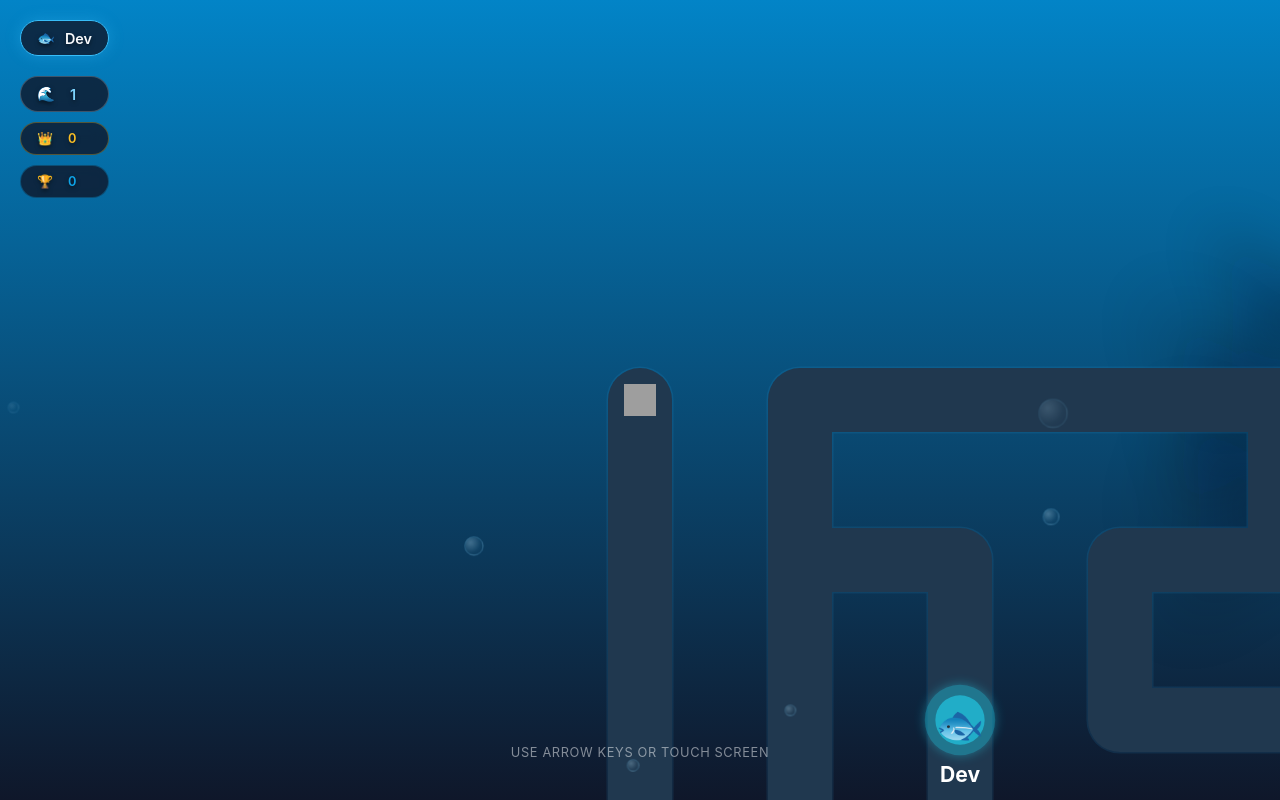
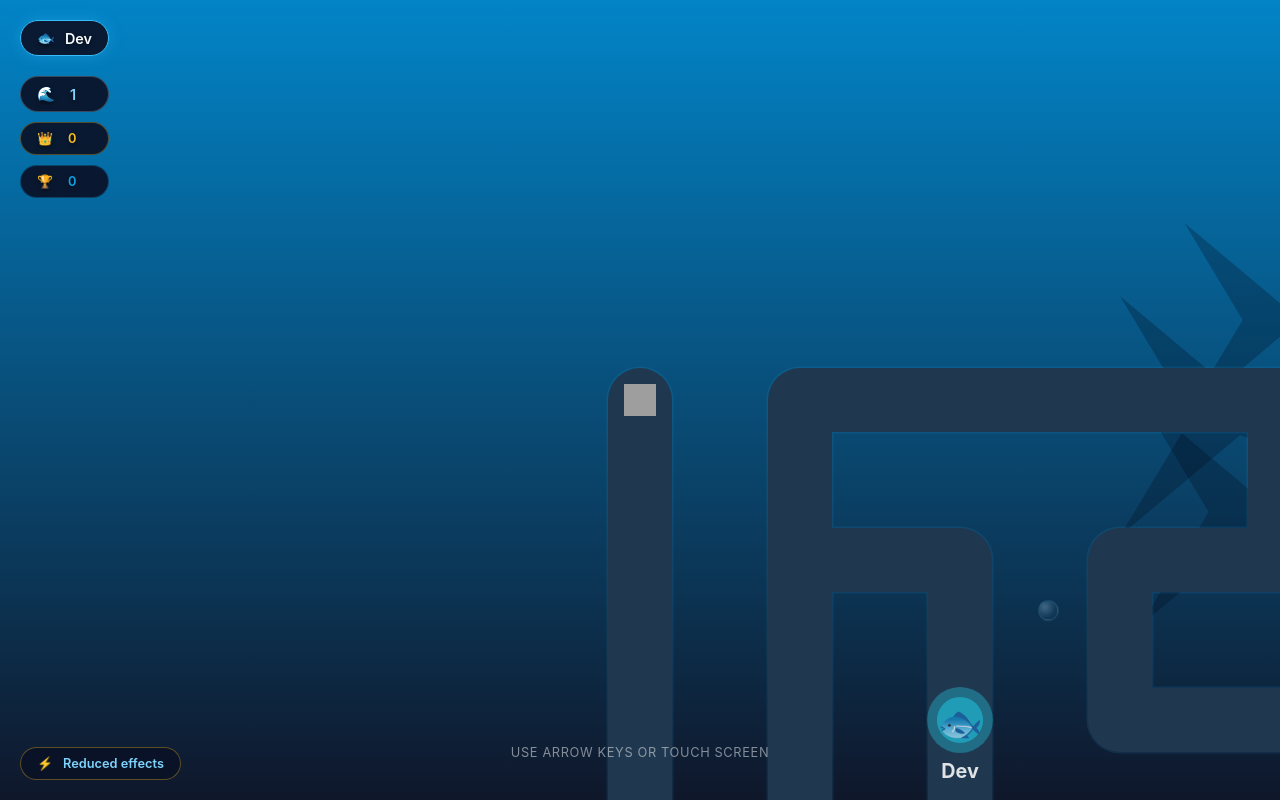
Before and after one commit to steve-fenton-octopus/pipeline, a website with bundled scripts: page index.html in a window 1280 px wide. Built offline with nearby package versions, Linux system fonts and the light colour scheme; grey boxes are pictures that could not be loaded.

Commit message:
Reduce effects mode

```diff
--- a/game/device.js
+++ b/game/device.js
@@ -1,65 +1,215 @@
 /**
- * Runs a short canvas benchmark to estimate rendering throughput.
- * Draws arcs, gradients, and blended shapes — the same kind of work
- * the game's SVG filters and compositing require — then returns an
- * ops-per-millisecond score.
+ * Device capability for easing animations and SVG filters.
+ *
+ * A synchronous canvas loop alone often misclassifies machines: it measures
+ * burst raster throughput, not compositor frame pacing. Low-spec Linux desktops
+ * can still score well on a tiny 200×200 canvas while SVG filters and many
+ * CSS animations judder. We combine:
+ *
+ * 1. Hardware / memory / motion-preference heuristics
+ * 2. A sync canvas score with periodic readback (catches slow GPU read paths)
+ * 3. requestAnimationFrame sampling with light per-frame canvas work (frame budget)
  */
-function measurePerformance() {
+
+const SYNC_ITERATIONS = 600;
+const FRAME_SAMPLES = 36;
+const SKIP_FIRST_FRAMES = 4;
+
+/** Below this ops/ms (after readback stress), treat as low tier. */
+const SYNC_LOW_OPS_PER_MS = 12;
+
+/** Frame budget: ~60fps target is 16.7ms; allow modest slack for variance. */
+const FRAME_MEAN_MS_BAD = 22;
+const FRAME_P95_MS_BAD = 30;
+const FRAME_MAX_MS_BAD = 48;
+const FRAME_JANK_RATIO_BAD = 0.18;
+const JANK_THRESHOLD_MS = 26;
+
+function syncCanvasScore() {
     const canvas = document.createElement('canvas');
     canvas.width = 200;
     canvas.height = 200;
     const ctx = canvas.getContext('2d');
     if (!ctx) return 0;
 
-    const iterations = 500;
     const start = performance.now();
 
-    for (let i = 0; i < iterations; i++) {
-        // Gradient fill — exercises the rasteriser
+    for (let i = 0; i < SYNC_ITERATIONS; i++) {
         const grad = ctx.createRadialGradient(100, 100, 10, 100, 100, 90);
         grad.addColorStop(0, `hsl(${i % 360}, 80%, 60%)`);
         grad.addColorStop(1, 'transparent');
         ctx.fillStyle = grad;
         ctx.globalAlpha = 0.5;
 
-        // Arc + fill — exercises compositing
         ctx.beginPath();
         ctx.arc(100 + (i % 50) - 25, 100 + (i % 50) - 25, 40, 0, Math.PI * 2);
         ctx.fill();
 
-        // Shadow blur — closest analogue to SVG feGaussianBlur
         ctx.shadowColor = 'rgba(0,0,0,0.5)';
         ctx.shadowBlur = 12;
         ctx.fillRect(50, 50, 100, 100);
         ctx.shadowBlur = 0;
+
+        // Periodic readback forces GPU sync — weak iGPUs / software paths tank here.
+        if (i % 40 === 39) {
+            ctx.getImageData(0, 0, 1, 1);
+        }
     }
 
     const elapsed = performance.now() - start;
-    // Clean up
     canvas.width = 0;
     canvas.height = 0;
 
-    // Return ops per millisecond — higher is faster
-    return iterations / elapsed;
+    return SYNC_ITERATIONS / Math.max(elapsed, 0.001);
+}
+
+function hardwareSignalsLow() {
+    const cores = navigator.hardwareConcurrency;
+    if (typeof cores === 'number' && cores > 0 && cores <= 2) return true;
+
+    const mem = navigator.deviceMemory;
+    if (typeof mem === 'number' && mem <= 3) return true;
+
+    if (typeof matchMedia === 'function') {
+        try {
+            if (matchMedia('(prefers-reduced-motion: reduce)').matches) return true;
+        } catch {
+            /* ignore */
+        }
+    }
+
+    return false;
 }
 
 /**
- * Score threshold below which we consider the device "low-performance"
- * and strip expensive visual effects. Determined empirically:
- *   • Modern desktop / laptop  → typically 15 – 80+ ops/ms
- *   • High-end tablet (M-chip) → typically 10 – 25 ops/ms
- *   • Budget phone / old iPad  → typically 1 – 8 ops/ms
- *
- * A threshold of 8 keeps effects enabled on anything that can actually
- * sustain them without dropping frames.
+ * Per-frame work roughly similar to compositing + a bit of raster load.
+ * Reuses one canvas for the whole sample window.
  */
-const LOW_PERF_THRESHOLD = 8;
+function makeFrameStressCtx() {
+    const canvas = document.createElement('canvas');
+    canvas.width = 256;
+    canvas.height = 256;
+    return { canvas, ctx: canvas.getContext('2d') };
+}
 
-const perfScore = measurePerformance();
-export const isLowPerformance = perfScore < LOW_PERF_THRESHOLD;
+function frameStressTick(ctx, frameIndex) {
+    if (!ctx) return;
+    const f = frameIndex;
+    const grad = ctx.createRadialGradient(128, 128, 20, 128, 128, 120);
+    grad.addColorStop(0, `hsl(${(f * 17) % 360}, 70%, 55%)`);
+    grad.addColorStop(1, '#0f172a');
+    ctx.fillStyle = grad;
+    ctx.fillRect(0, 0, 256, 256);
+    ctx.globalAlpha = 0.35;
+    ctx.fillStyle = '#fff';
+    ctx.fillRect((f * 13) % 200, (f * 7) % 200, 80, 80);
+    ctx.globalAlpha = 1;
+    ctx.shadowBlur = 8;
+    ctx.shadowColor = 'rgba(0,0,0,0.4)';
+    ctx.fillRect(40, 40, 176, 176);
+    ctx.shadowBlur = 0;
+    if (f % 6 === 0) ctx.getImageData(0, 0, 2, 2);
+}
+
+function analyzeFrameDeltas(deltas) {
+    if (deltas.length < 8) return { bad: true, meanMs: 99, p95Ms: 99, maxMs: 99, jankRatio: 1 };
+
+    const trimmed = deltas.slice(SKIP_FIRST_FRAMES);
+    const sorted = [...trimmed].sort((a, b) => a - b);
+    const sum = trimmed.reduce((a, b) => a + b, 0);
+    const meanMs = sum / trimmed.length;
+    const p95Ms = sorted[Math.min(sorted.length - 1, Math.floor(sorted.length * 0.95))];
+    const maxMs = sorted[sorted.length - 1];
+    const janks = trimmed.filter((d) => d > JANK_THRESHOLD_MS).length;
+    const jankRatio = janks / trimmed.length;
+
+    const bad =
+        meanMs > FRAME_MEAN_MS_BAD ||
+        p95Ms > FRAME_P95_MS_BAD ||
+        maxMs > FRAME_MAX_MS_BAD ||
+        jankRatio > FRAME_JANK_RATIO_BAD;
+
+    return { bad, meanMs, p95Ms, maxMs, jankRatio };
+}
+
+async function sampleFrameBudget() {
+    if (typeof document !== 'undefined' && document.hidden) {
+        return { bad: false, meanMs: 16, p95Ms: 18, maxMs: 20, jankRatio: 0, skipped: true };
+    }
+
+    const { canvas, ctx } = makeFrameStressCtx();
+    if (!ctx) {
+        return { bad: true, meanMs: 99, p95Ms: 99, maxMs: 99, jankRatio: 1, skipped: true };
+    }
+
+    const deltas = [];
+    let prev = performance.now();
+    let frameIndex = 0;
+
+    await new Promise((resolve) => {
+        function tick(now) {
+            const delta = now - prev;
+            prev = now;
+            if (frameIndex > 0) deltas.push(delta);
+
+            frameStressTick(ctx, frameIndex);
+            frameIndex++;
+
+            if (frameIndex <= FRAME_SAMPLES) {
+                requestAnimationFrame(tick);
+            } else {
+                canvas.width = 0;
+                canvas.height = 0;
+                resolve();
+            }
+        }
+        requestAnimationFrame(tick);
+    });
+
+    return analyzeFrameDeltas(deltas);
+}
+
+async function assessDevice() {
+    const syncOpsPerMs = syncCanvasScore();
+    const syncLow = syncOpsPerMs < SYNC_LOW_OPS_PER_MS;
+    const hwLow = hardwareSignalsLow();
+
+    let frameStats = { bad: false, meanMs: 0, p95Ms: 0, maxMs: 0, jankRatio: 0 };
+    try {
+        frameStats = await sampleFrameBudget();
+    } catch {
+        frameStats = { bad: true, meanMs: 99, p95Ms: 99, maxMs: 99, jankRatio: 1 };
+    }
+
+    // Any strong signal opts into reduced effects (better default than judder).
+    const isLowPerformance = hwLow || syncLow || frameStats.bad;
+
+    return {
+        isLowPerformance,
+        syncOpsPerMs,
+        syncLow,
+        hwLow,
+        frameStats,
+    };
+}
+
+const profile = await assessDevice();
+
+export const isLowPerformance = profile.isLowPerformance;
 
 if (import.meta.env?.DEV || location.hostname === 'localhost') {
-    console.debug(
-        `[device] perf score: ${perfScore.toFixed(2)} ops/ms → ${isLowPerformance ? 'LOW' : 'HIGH'} fidelity`
-    );
+    const { syncOpsPerMs, syncLow, hwLow, frameStats } = profile;
+    console.debug('[device]', {
+        fidelity: isLowPerformance ? 'LOW' : 'HIGH',
+        syncOpsPerMs: syncOpsPerMs.toFixed(2),
+        syncLow,
+        hwLow,
+        frames: {
+            bad: frameStats.bad,
+            meanMs: frameStats.meanMs?.toFixed?.(1) ?? frameStats.meanMs,
+            p95Ms: frameStats.p95Ms?.toFixed?.(1) ?? frameStats.p95Ms,
+            maxMs: frameStats.maxMs?.toFixed?.(1) ?? frameStats.maxMs,
+            jankRatio: frameStats.jankRatio?.toFixed?.(2) ?? frameStats.jankRatio,
+        },
+    });
 }
--- a/index.html
+++ b/index.html
@@ -32,6 +32,11 @@
                 style="margin-top: 10px; border-color: rgba(14, 165, 233, 0.3); font-size: 0.8rem;">
                 🏆 <span id="current-score-val" style="margin-left: 5px; color: #0ea5e9">0</span>
             </div>
+        </div>
+
+        <div id="perf-mode-indicator" class="status-chip"
+            title="Heavier visuals are simplified on this device for smoother play.">
+            <span>⚡</span> Reduced effects
         </div>
 
         <div id="hazard-popover">
--- a/styles.css
+++ b/styles.css
@@ -50,6 +50,23 @@
     color: var(--ui-text);
     text-shadow: 0 2px 4px rgba(0, 0, 0, 0.5);
     z-index: 10;
+}
+
+#perf-mode-indicator {
+    position: absolute;
+    bottom: 20px;
+    left: 20px;
+    z-index: 10;
+    pointer-events: none;
+    margin-bottom: 0;
+    font-size: 0.8rem;
+    border-color: rgba(251, 191, 36, 0.35);
+    color: var(--player-glow);
+    display: none;
+}
+
+body.reduce-effects #perf-mode-indicator {
+    display: flex;
 }
 
 .status-chip {
@@ -386,12 +403,10 @@
     color: rgba(244, 114, 182, 0.45);
 }
 
-/* ─── Mobile performance overrides ───────────────────────────────────
-   backdrop-filter: blur() forces a GPU compositing layer per element and is
-   repainted on every frame on iOS Safari. When JS detects a touch device it
-   adds .reduce-effects to <body>; here we swap blur for solid backgrounds
-   that look almost identical but are an order of magnitude cheaper to render.
-   Desktop browsers never receive .reduce-effects so they keep full visuals.
+/* ─── Performance overrides ───────────────────────────────────────────────
+   backdrop-filter: blur() forces extra compositing work. When game/device.js
+   marks the session as low-performance it adds .reduce-effects to <body>;
+   we swap blur for solid backgrounds that read similarly but cost far less.
    ─────────────────────────────────────────────────────────────────────────── */
 .reduce-effects .status-chip {
     backdrop-filter: none;
```
